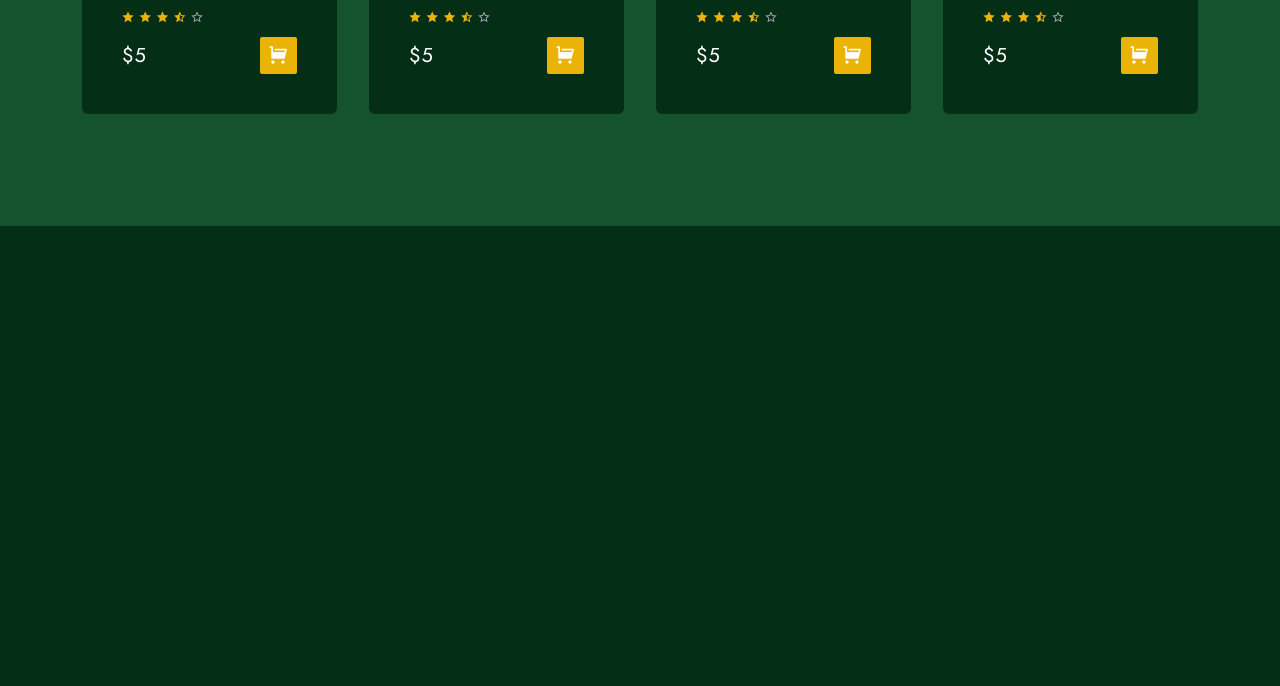
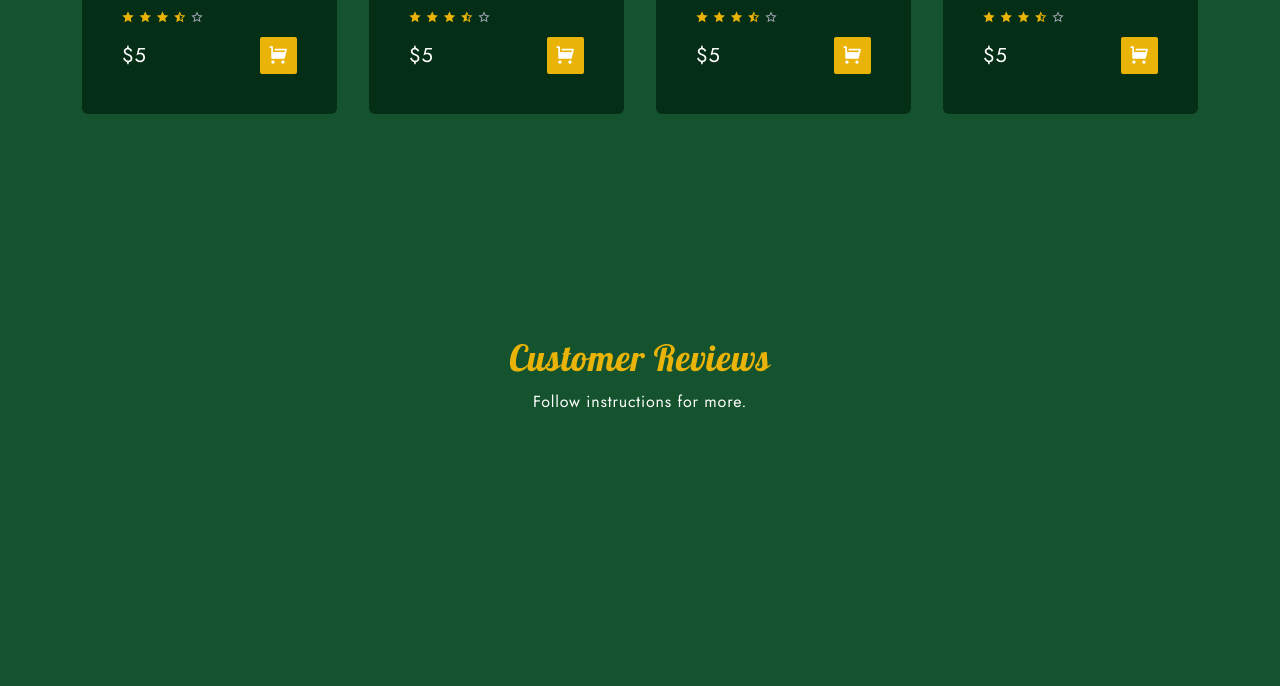
Before and after one commit to EzraMoosa/indoorplants-tailwindcss, a website: page index.html in a window 1280 px wide. Shown: the part 2878-3564 px from the top of the page. Before the commit the page ends 3104 px from the top, so only its background shows below. Drawn offline with nearby package versions, Linux system fonts and the light colour scheme; files whose address does not match are found by name.

Commit message:
Add review section.

```diff
--- a/index.html
+++ b/index.html
@@ -329,6 +329,14 @@
             </div>
         </section>
 
+        <!-- Review Section -->
+        <section id="review" class="bg-green-900">
+            <div class="flex flex-col items-center gap-3 text-center mb-40">
+                <h2 class="title">Customer Reviews</h2>
+                <p class="max-w-2xl">Follow instructions for more.</p>
+            </div>
+        </section>
+
     </main>
 
     <script src="main.js"></script>
```
